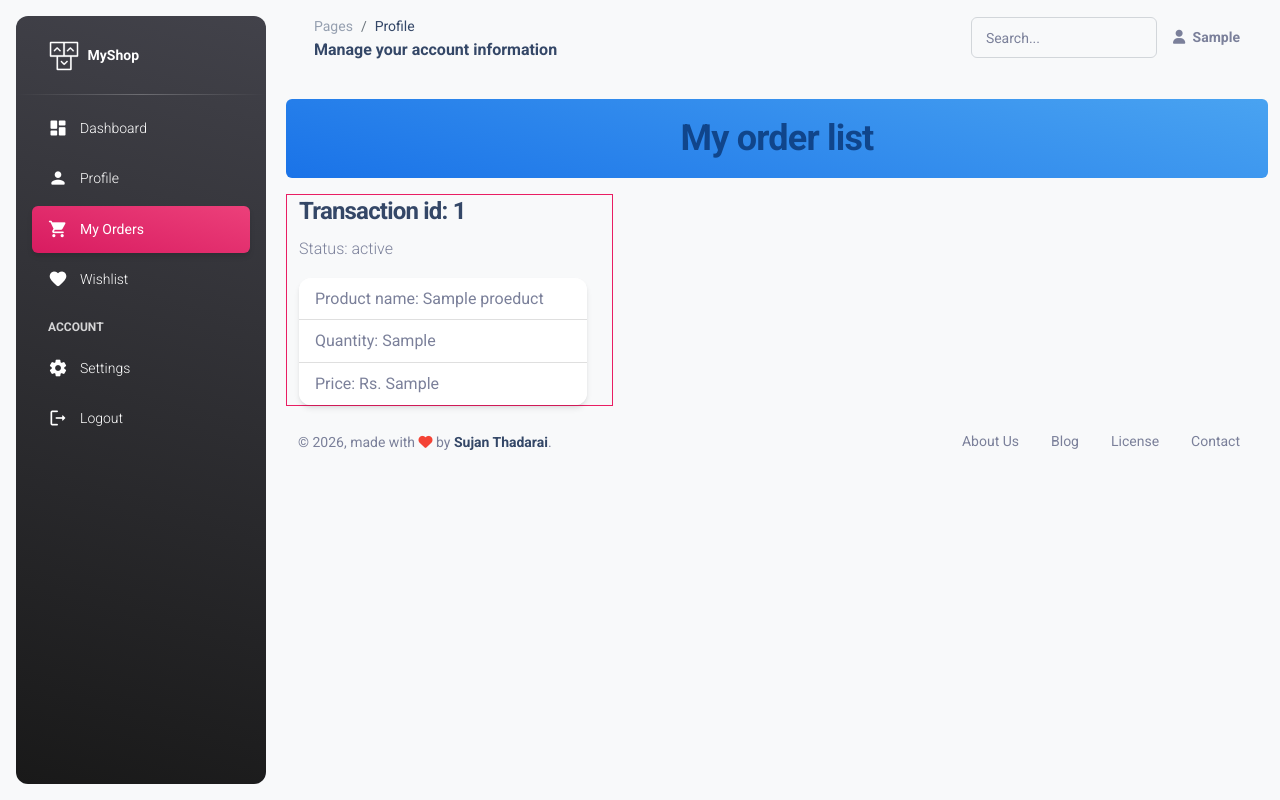
After one commit to notsuz/EcomWebsite-py-django, a Django app: page /accounts/my_order/ in a window 1280 px wide. The commit adds this page. Run offline with Django 5.2, Linux system fonts and the light colour scheme; a user stored in the database is signed in; tables that the repository leaves empty hold one stand-in row (values such as "Sample post"); some libraries are stand-ins or nearby versions.

Commit message:
transaction management done

```diff
--- /dev/null
+++ b/accounts/templates/profile/my_order.html
@@ -0,0 +1,39 @@
+{% extends 'profile_dashboard.html' %}
+{% load static %}
+
+{% block title %}My Profile{% endblock %}
+{% block page_title %}Profile{% endblock %}
+{% block page_subtitle %}Manage your account information{% endblock %}
+
+{% block maincontent %}
+<h2 class="text-center alert alert-info">My order list</h2>
+<div class="container">
+    <div class="row">
+
+        {% for order in orders %}
+
+
+        <div class="col-4 border border-primary">
+            <h4>Transaction id: {{order.transaction_uuid}}</h4>
+            <p>Status: {{order.status}}</p>
+
+            {% for i in order.items.all %}
+
+
+            <div class="card" style="width: 18rem;">
+                <ul class="list-group list-group-flush">
+                    <li class="list-group-item">Product name: {{i.product.name}}</li>
+                    <li class="list-group-item">Quantity: {{i.quantity}}</li>
+                    <li class="list-group-item">Price: Rs. {{i.price}}</li>
+                </ul>
+
+            </div>
+            {% endfor %}
+        </div>
+        {% endfor %}
+    </div>
+</div>
+
+
+
+{% endblock maincontent %}
--- a/accounts/urls.py
+++ b/accounts/urls.py
@@ -13,6 +13,7 @@ urlpatterns = [
     path('password_reset_complete/', auth_views.PasswordResetCompleteView.as_view(template_name="accounts/password_reset_complete.html"), name='password_reset_complete'),
     path('profile_dashboard/', profile_dashboard, name="profile_dashboard"),
     path('profile/', profile, name="profile"),
+    path('my_order/', my_order, name='my_order')
 
 
 ]
--- a/accounts/views.py
+++ b/accounts/views.py
@@ -12,6 +12,7 @@ from django.contrib.auth.decorators import login_required
 from django.contrib.auth.forms import PasswordChangeForm
 from .models import Profile
 from .forms import ProfileForm
+from payments.models import Order
 
 # import qrcode
 import re
@@ -128,3 +129,8 @@ def profile(request):
         'form': form
     }
     return render(request, 'profile/profile.html', context)
+
+@login_required(login_url='log_in')
+def my_order(request):
+    orders=Order.objects.filter(user=request.user)
+    return render(request, 'profile/my_order.html', {'orders': orders})
--- a/payments/models.py
+++ b/payments/models.py
@@ -1,5 +1,6 @@
 from django.db import models
 from accounts.models import CustomUser
+from core.models import Proeduct
 # Create your models here.
 class Transaction(models.Model):
     user=models.ForeignKey(CustomUser, on_delete=models.CASCADE)
@@ -7,6 +8,19 @@ class Transaction(models.Model):
     transaction_code=models.CharField(max_length=200)
     product_code=models.CharField(max_length=200, null=True)
     status=models.CharField(max_length=200)
-    status=models.CharField(max_length=200)
     total_amount=models.CharField(max_length=200)
     created_at=models.DateField(auto_now=True)
+
+
+class Order(models.Model):
+    user=models.ForeignKey(CustomUser, on_delete=models.CASCADE)
+    transaction_uuid=models.CharField(max_length=200)
+    total_amount=models.CharField(max_length=200)
+    status=models.CharField(max_length=200)
+    created_at=models.DateField(auto_now=True)
+
+class OrderItem(models.Model):
+    order=models.ForeignKey(Order, on_delete=models.CASCADE, related_name='items')
+    product=models.ForeignKey(Proeduct, on_delete=models.CASCADE)
+    price=models.CharField(max_length=200)
+    quantity=models.CharField(max_length=200)
--- a/templates/profile_dashboard.html
+++ b/templates/profile_dashboard.html
@@ -61,8 +61,8 @@
                 </li>
 
                 <li class="nav-item">
-                    <a class="nav-link text-white {% if 'orders' in request.path %}active bg-gradient-primary{% endif %}"
-                        href="">
+                    <a class="nav-link text-white {% if  request.path == '/accounts/my_order/' %}active bg-gradient-primary{% endif %}"
+                        href="{% url 'my_order' %}">
                         <div class="text-white text-center me-2 d-flex align-items-center justify-content-center">
                             <i class="material-icons opacity-10">shopping_cart</i>
                         </div>
```
Also changed, not shown: payments/views.py (+14 -1 lines), payments/migrations/0003_order_orderitem.py (added), payments/migrations/0004_alter_order_transaction_uuid.py (added), payments/migrations/0005_alter_orderitem_order.py (added).
